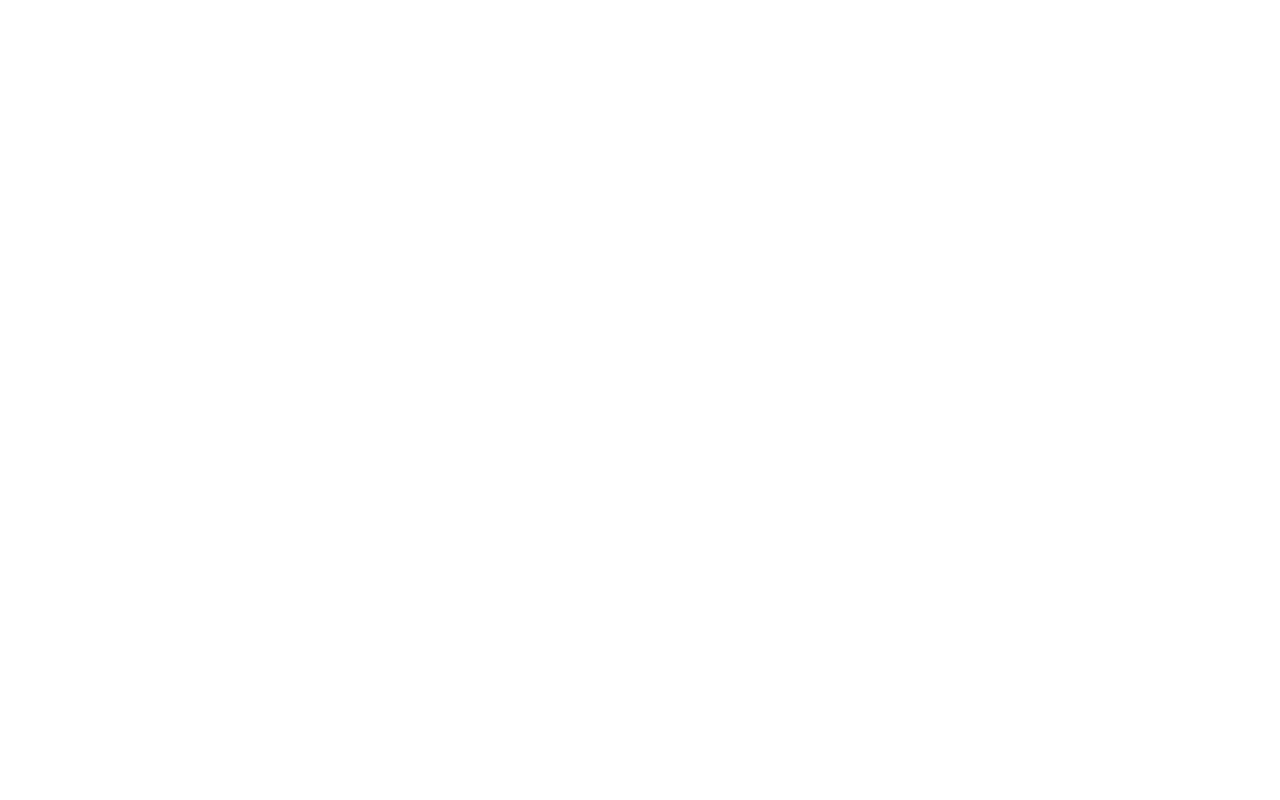
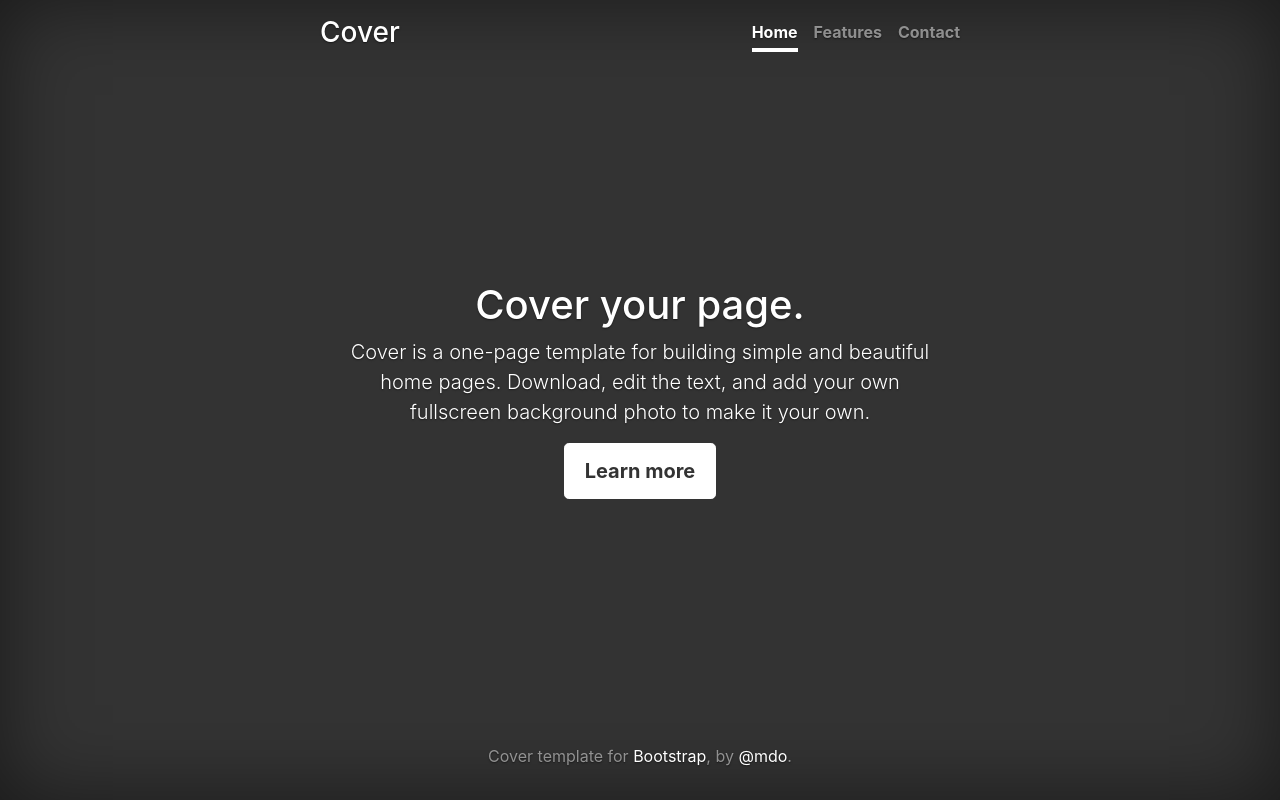
Before and after one commit to jesonugale/jesonugale.github.io, a plain HTML site: page index.html in a window 1280 px wide. Drawn offline with nearby package versions, Linux system fonts and the light colour scheme.

Commit message:
css added

```diff
--- a/index.html
+++ b/index.html
@@ -1,3 +1,65 @@
-<!DOCTYPE html>
-<html>
+
+<!doctype html>
+<html lang="en">
+  <head>
+    <meta charset="utf-8">
+    <meta name="viewport" content="width=device-width, initial-scale=1, shrink-to-fit=no">
+    <meta name="description" content="">
+    <meta name="author" content="Mark Otto, Jacob Thornton, and Bootstrap contributors">
+    <meta name="generator" content="Jekyll v3.8.5">
+    <title>myprofile</title>
+
+<link rel="stylesheet" href="https://stackpath.bootstrapcdn.com/bootstrap/4.3.1/css/bootstrap.min.css" integrity="sha384-ggOyR0iXCbMQv3Xipma34MD+dH/1fQ784/j6cY/iJTQUOhcWr7x9JvoRxT2MZw1T" crossorigin="anonymous">
+
+    <!-- Bootstrap core CSS -->
+<link href="/docs/4.3/dist/css/bootstrap.min.css" rel="stylesheet" integrity="sha384-ggOyR0iXCbMQv3Xipma34MD+dH/1fQ784/j6cY/iJTQUOhcWr7x9JvoRxT2MZw1T" crossorigin="anonymous">
+
+
+    <style>
+      .bd-placeholder-img {
+        font-size: 1.125rem;
+        text-anchor: middle;
+        -webkit-user-select: none;
+        -moz-user-select: none;
+        -ms-user-select: none;
+        user-select: none;
+      }
+
+      @media (min-width: 768px) {
+        .bd-placeholder-img-lg {
+          font-size: 3.5rem;
+        }
+      }
+    </style>
+    <!-- Custom styles for this template -->
+    <link href="style.css" rel="stylesheet">
+  </head>
+  <body class="text-center">
+    <div class="cover-container d-flex w-100 h-100 p-3 mx-auto flex-column">
+  <header class="masthead mb-auto">
+    <div class="inner">
+      <h3 class="masthead-brand">Cover</h3>
+      <nav class="nav nav-masthead justify-content-center">
+        <a class="nav-link active" href="#">Home</a>
+        <a class="nav-link" href="#">Features</a>
+        <a class="nav-link" href="#">Contact</a>
+      </nav>
+    </div>
+  </header>
+
+  <main role="main" class="inner cover">
+    <h1 class="cover-heading">Cover your page.</h1>
+    <p class="lead">Cover is a one-page template for building simple and beautiful home pages. Download, edit the text, and add your own fullscreen background photo to make it your own.</p>
+    <p class="lead">
+      <a href="#" class="btn btn-lg btn-secondary">Learn more</a>
+    </p>
+  </main>
+
+  <footer class="mastfoot mt-auto">
+    <div class="inner">
+      <p>Cover template for <a href="https://getbootstrap.com/">Bootstrap</a>, by <a href="https://twitter.com/mdo">@mdo</a>.</p>
+    </div>
+  </footer>
+</div>
+</body>
 </html>
--- /dev/null
+++ b/style.css
@@ -0,0 +1,106 @@
+/*
+ * Globals
+ */
+
+/* Links */
+a,
+a:focus,
+a:hover {
+  color: #fff;
+}
+
+/* Custom default button */
+.btn-secondary,
+.btn-secondary:hover,
+.btn-secondary:focus {
+  color: #333;
+  text-shadow: none; /* Prevent inheritance from `body` */
+  background-color: #fff;
+  border: .05rem solid #fff;
+}
+
+
+/*
+ * Base structure
+ */
+
+html,
+body {
+  height: 100%;
+  background-color: #333;
+}
+
+body {
+  display: -ms-flexbox;
+  display: flex;
+  color: #fff;
+  text-shadow: 0 .05rem .1rem rgba(0, 0, 0, .5);
+  box-shadow: inset 0 0 5rem rgba(0, 0, 0, .5);
+}
+
+.cover-container {
+  max-width: 42em;
+}
+
+
+/*
+ * Header
+ */
+.masthead {
+  margin-bottom: 2rem;
+}
+
+.masthead-brand {
+  margin-bottom: 0;
+}
+
+.nav-masthead .nav-link {
+  padding: .25rem 0;
+  font-weight: 700;
+  color: rgba(255, 255, 255, .5);
+  background-color: transparent;
+  border-bottom: .25rem solid transparent;
+}
+
+.nav-masthead .nav-link:hover,
+.nav-masthead .nav-link:focus {
+  border-bottom-color: rgba(255, 255, 255, .25);
+}
+
+.nav-masthead .nav-link + .nav-link {
+  margin-left: 1rem;
+}
+
+.nav-masthead .active {
+  color: #fff;
+  border-bottom-color: #fff;
+}
+
+@media (min-width: 48em) {
+  .masthead-brand {
+    float: left;
+  }
+  .nav-masthead {
+    float: right;
+  }
+}
+
+
+/*
+ * Cover
+ */
+.cover {
+  padding: 0 1.5rem;
+}
+.cover .btn-lg {
+  padding: .75rem 1.25rem;
+  font-weight: 700;
+}
+
+
+/*
+ * Footer
+ */
+.mastfoot {
+  color: rgba(255, 255, 255, .5);
+}
```
